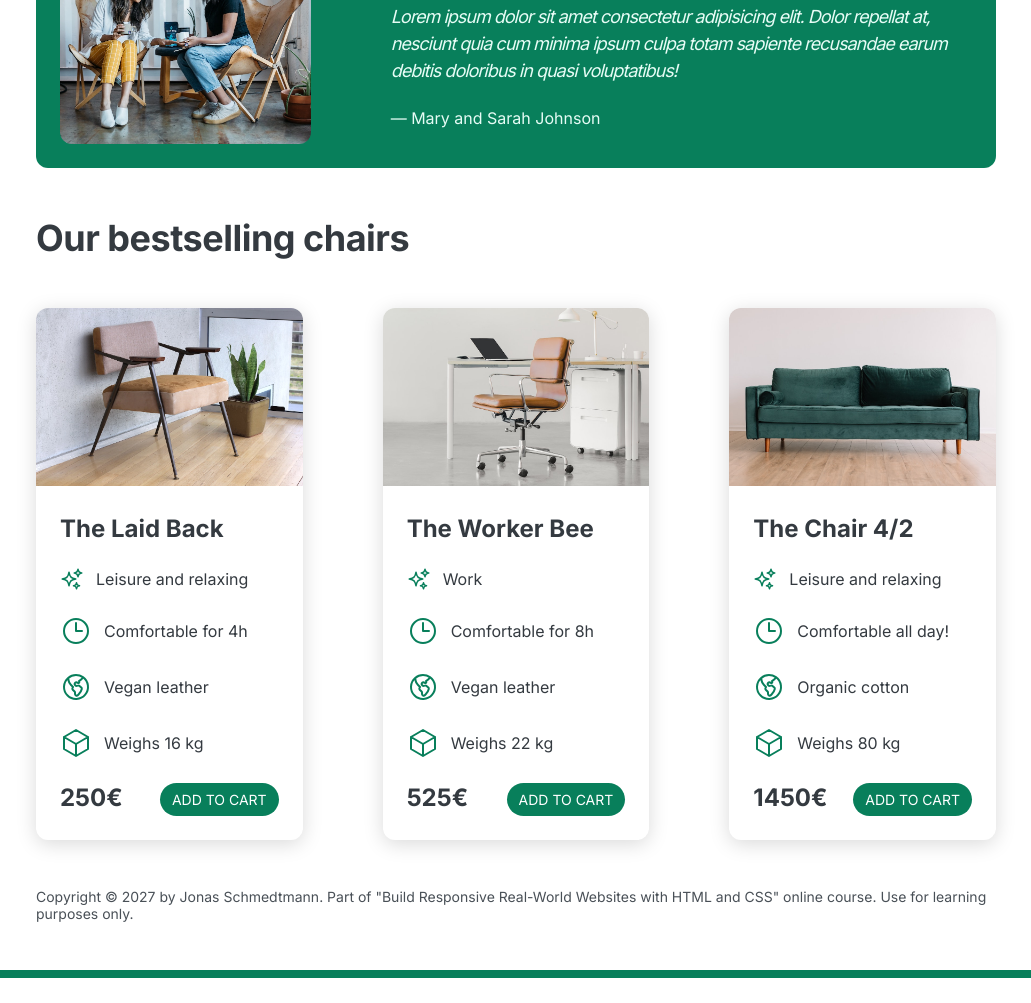
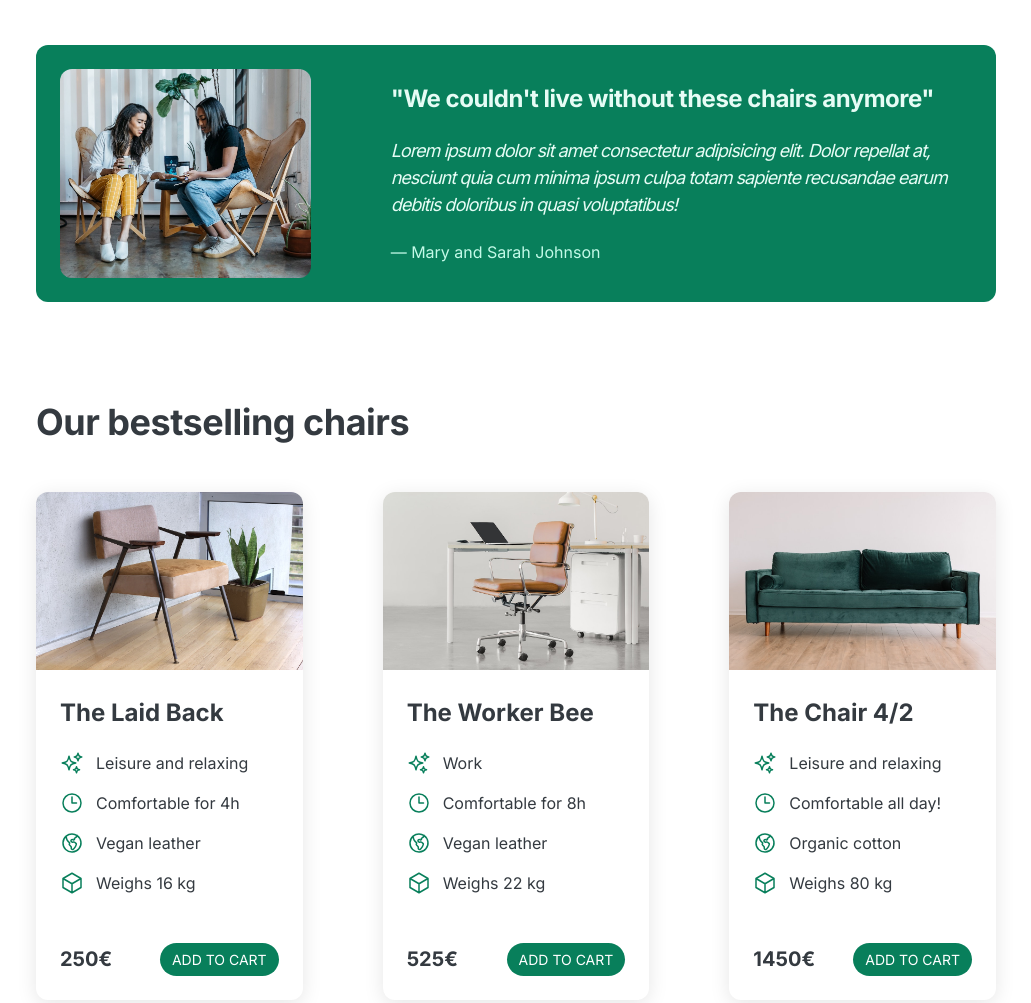
Before and after one commit to nazmieievilya/web-design-rules-and-framework, a plain HTML site: page index.html in a window 1280 px wide. Shown: the part 949-1952 px from the top of the page, without its empty margins (124-1155 px from the left). Before the commit the page ends 1927 px from the top, so only its background shows below. Drawn offline with Linux system fonts and the light colour scheme.

Commit message:
adding visual hierarchy

```diff
--- a/index.html
+++ b/index.html
@@ -156,7 +156,7 @@
                     viewBox="0 0 24 24"
                     stroke-width="1.5"
                     stroke="currentColor"
-                    class="features-icon"
+                    class="chair-icon"
                   >
                     <path
                       stroke-linecap="round"
@@ -174,7 +174,7 @@
                     viewBox="0 0 24 24"
                     stroke-width="1.5"
                     stroke="currentColor"
-                    class="features-icon"
+                    class="chair-icon"
                   >
                     <path
                       stroke-linecap="round"
@@ -192,7 +192,7 @@
                     viewBox="0 0 24 24"
                     stroke-width="1.5"
                     stroke="currentColor"
-                    class="features-icon"
+                    class="chair-icon"
                   >
                     <path
                       stroke-linecap="round"
@@ -240,7 +240,7 @@
                     viewBox="0 0 24 24"
                     stroke-width="1.5"
                     stroke="currentColor"
-                    class="features-icon"
+                    class="chair-icon"
                   >
                     <path
                       stroke-linecap="round"
@@ -257,7 +257,7 @@
                     viewBox="0 0 24 24"
                     stroke-width="1.5"
                     stroke="currentColor"
-                    class="features-icon"
+                    class="chair-icon"
                   >
                     <path
                       stroke-linecap="round"
@@ -274,7 +274,7 @@
                     viewBox="0 0 24 24"
                     stroke-width="1.5"
                     stroke="currentColor"
-                    class="features-icon"
+                    class="chair-icon"
                   >
                     <path
                       stroke-linecap="round"
@@ -321,7 +321,7 @@
                     viewBox="0 0 24 24"
                     stroke-width="1.5"
                     stroke="currentColor"
-                    class="features-icon"
+                    class="chair-icon"
                   >
                     <path
                       stroke-linecap="round"
@@ -338,7 +338,7 @@
                     viewBox="0 0 24 24"
                     stroke-width="1.5"
                     stroke="currentColor"
-                    class="features-icon"
+                    class="chair-icon"
                   >
                     <path
                       stroke-linecap="round"
@@ -355,7 +355,7 @@
                     viewBox="0 0 24 24"
                     stroke-width="1.5"
                     stroke="currentColor"
-                    class="features-icon"
+                    class="chair-icon"
                   >
                     <path
                       stroke-linecap="round"
--- a/style.css
+++ b/style.css
@@ -30,7 +30,7 @@ body {
 
 header,
 section {
-  margin-bottom: 48px;
+  margin-bottom: 98px;
 }
 
 h2 {
@@ -76,7 +76,7 @@ header {
   display: grid;
   grid-template-columns: repeat(2, 1fr);
   column-gap: 80px;
-  margin-top: 48px;
+  margin-top: 64px;
 }
 
 .header-text-box {
@@ -84,7 +84,7 @@ header {
 }
 
 h1 {
-  margin-bottom: 24px;
+  margin-bottom: 32px;
   font-size: 44px;
   line-height: 1.1;
   letter-spacing: -1px;
@@ -106,13 +106,13 @@ img {
 /* FEATURES */
 .features-icon {
   stroke: #087f5b;
+  margin-bottom: 20px;
   width: 32px;
   height: 32px;
-  /* margin-bottom: 16px; */
 }
 
 .features-title {
-  margin-bottom: 16px;
+  margin-bottom: 14px;
   font-size: 20px;
 }
 
@@ -147,11 +147,13 @@ img {
   line-height: 1.5;
   letter-spacing: -1px;
 }
-
+.testimonial-author {
+  color: #c3fae8;
+}
 /* CHAIRS */
 .chair {
   border-radius: 12px;
-  box-shadow: 0px 4px 20px 0px rgba(0, 0, 0, 0.15);
+  box-shadow: 0px 4px 20px 0px rgba(0, 0, 0, 0.1);
 }
 .chair img {
   border-bottom-left-radius: 0px;
@@ -167,8 +169,10 @@ h3 {
 }
 
 .chair-details {
+  /* background-color: #087f5b; */
+
   list-style: none;
-  margin-bottom: 24px;
+  margin-bottom: 48px;
 }
 
 .chair-details li {
@@ -176,7 +180,7 @@ h3 {
   align-items: center;
   gap: 12px;
 
-  margin-bottom: 24px;
+  margin-bottom: 16px;
 }
 .chair-details li {
 }
@@ -196,7 +200,8 @@ h3 {
 
 .chair-price {
   display: flex;
-  font-size: 24px;
+  font-size: 20px;
+  align-items: center;
   justify-content: space-between;
 }
 
```
